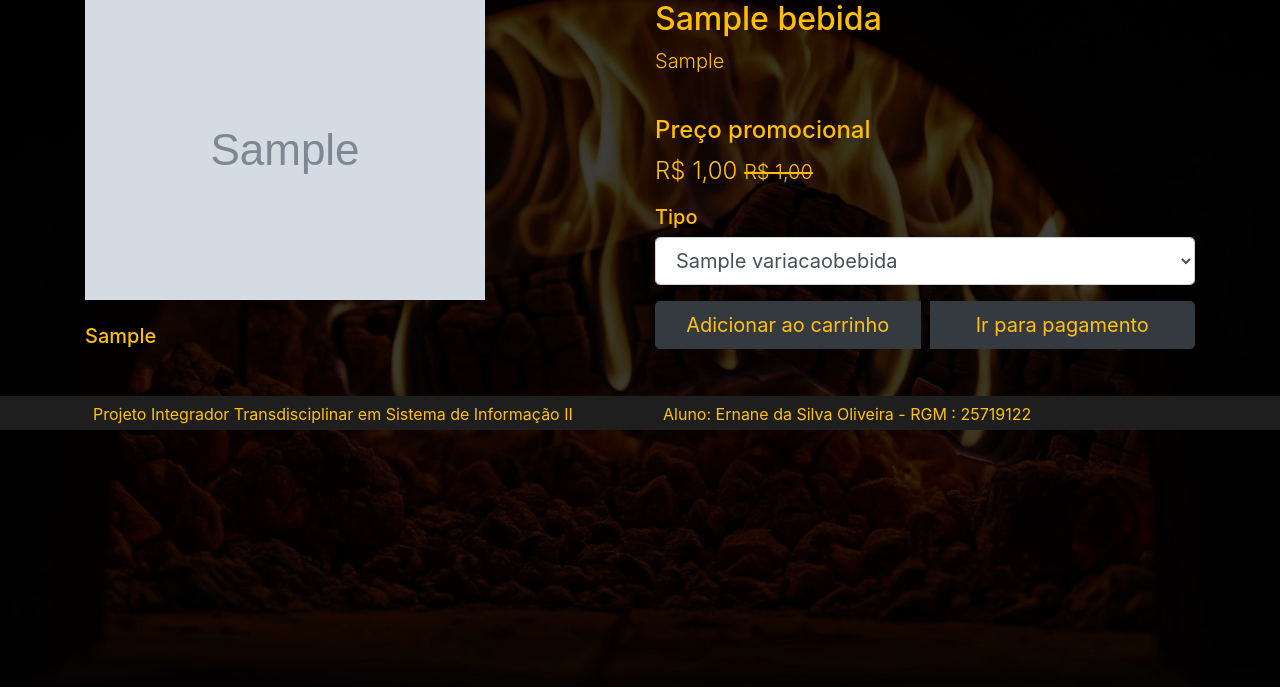
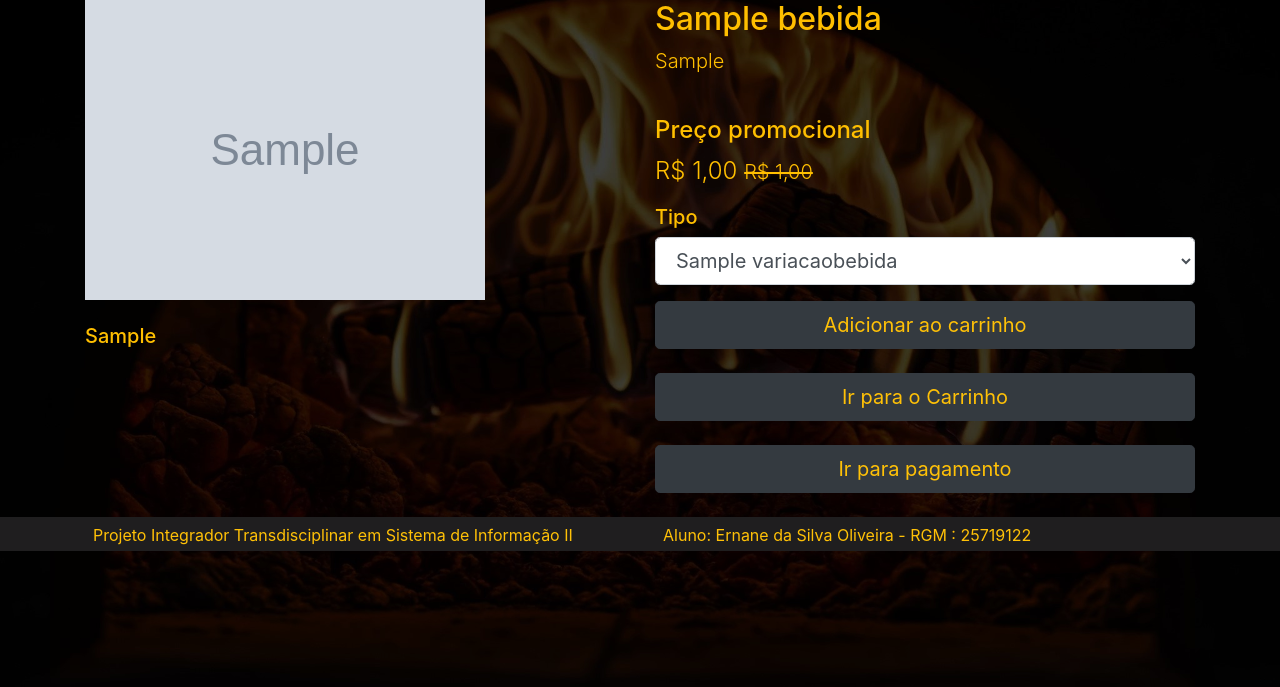
Before and after one commit to pyNandy/bemBolado, a Django app: a page that uses templates/base.html in a window 1280 px wide. Shown: the part 72-759 px from the top of the page. Run offline with Django 3.2, Linux system fonts and the light colour scheme; tables that the repository leaves empty hold one stand-in row (values such as "Sample post"); grey boxes marked "Sample" are stand-in pictures; some libraries are stand-ins or nearby versions.

Commit message:
Atualizar templates

```diff
--- a/loja/settings.py
+++ b/loja/settings.py
@@ -16,6 +16,7 @@ SECRET_KEY = '34s66f2twc8c&q*i_@@4i(yp7wp0-d_hi3il7%1iom55xz(87w'
 DEBUG = True
 
 ALLOWED_HOSTS = ['ernane.pythonanywhere.com']
+# ALLOWED_HOSTS = []
 
 
 # Application definition
--- a/notificar/templates/listar_notificacao.html
+++ b/notificar/templates/listar_notificacao.html
@@ -9,4 +9,4 @@
         </div>
     </div>
 {% endfor %}
-<a class="btn-lido" href="{% url 'marcar_notificacao_lida' %}">Marcar todas como lida</a>
+<a class="btn-lido" href="{% url 'marcar_notificacao_lida' %}">Confirmar recebimento do(s) Pedido(s)</a>
--- a/notificar/templates/superuser_notifications.html
+++ b/notificar/templates/superuser_notifications.html
@@ -17,7 +17,7 @@
         document.addEventListener('DOMContentLoaded', (event) => {
             let notificationsList = document.getElementById('notifications-list');
             if (notificationsList.children.length > 0) {
-                alert('Você tem novas notificações não lidas!');
+                alert('Você tem novo(s) Pedido(s) não lidos!');
             }
         });
     </script>
--- a/produto/templates/produto/detalhe_bebida.html
+++ b/produto/templates/produto/detalhe_bebida.html
@@ -11,22 +11,13 @@
         background-repeat: no-repeat; /* Evita que a imagem se repita */
         background-position: center; /* Centraliza a imagem */
         color: #ffbf00; /* Define a cor da fonte */
-    }
 
     .product-old-price {
         color: #ffbf00 !important; /* Cor branca com !important para garantir a aplicação */
         font-size: 20px;
     }
-
-    .btn-group {
-        display: flex;
-        justify-content: center;
-        gap: 10px; /* Espaço entre os botões */
     }
 
-    .btn-group .btn {
-        flex: 1; /* Faz com que os botões ocupem o mesmo espaço */
-    }
 </style>
 
 
@@ -85,27 +76,36 @@
                         {% endfor %}
                     </select>
                 </div>
-
-                <div class="btn-group">
-                    <button type="submit" class="btn btn-dark btn-lg text-warning">
+                <div class="text-left">
+                    <button type="submit" class="btn btn-dark btn-lg btn-block mr-2 text-warning">
                         <i class="fa fa-shopping-cart" aria-hidden="true"></i>
                         Adicionar ao carrinho
                     </button>
-                    {% if request.user.is_authenticated %}
-                    <a class="btn btn-dark btn-lg text-warning" href="{% url 'produto:carrinho' %}">
-                        <i class="fa fa-shopping-cart" aria-hidden="true"></i>
-                        Ir para o carrinho
+
+                    <br>
+                    <a class="btn btn-dark btn-lg btn-block mr-2 text-warning" href="{% url 'produto:carrinho' %}">
+                        Ir para o Carrinho
                     </a>
-                    <a class="btn btn-dark btn-lg text-warning" href="{% url 'produto:lista_bebidas' %}">
-                        Continuar a compra
-                    </a>
-                    {% else %}
-                    <a class="btn btn-dark btn-lg text-warning" href="{% url 'perfil:criar' %}">
-                        Ir para pagamento
-                    </a>
-                    {% endif %}
+                    <br>
+
+                    <div class="text-center">
+                        {% if request.user.is_authenticated %}
+                        <a class="btn btn-dark btn-lg btn-block mr-2 text-warning" href="{% url 'produto:lista_bebidas' %}">
+                            Continuar a Compra
+                        </a>
+                        {% else %}
+                        <a class="btn btn-dark btn-lg btn-block text-warning" href="{% url 'perfil:criar' %}">
+                            Ir para pagamento
+                        </a>
+                        {% endif %}
+                    </div>
                 </div>
-
+                {% comment %}
+                <button type="submit" class="btn btn-dark btn-lg btn-block mr-2 text-warning">
+                    <i class="fa fa-shopping-cart" aria-hidden="true"></i>
+                    Adicionar ao carrinho
+                </button>
+                {% endcomment %}
             </form>
         </div>
     </div>
--- a/templates/base.html
+++ b/templates/base.html
@@ -2,14 +2,25 @@
 <!doctype html>
 <html lang="pt-BR">
 <head>
-    {% load static %}
     {% include 'parciais/_head.html' %}
-    <title>{% block titulo %}{% endblock %}| Bem Bolado</title>
+    <title>{% block titulo %}{% endblock %} | Bem Bolado</title>
+    <script src="https://ajax.googleapis.com/ajax/libs/jquery/3.5.1/jquery.min.js"></script>
     <script>
-        // Função para atualizar a página a cada 1 minuto (30000 milissegundos)
-        setInterval(function() {
-            location.reload();
-        }, 30000);
+        function atualizarNotificacoes() {
+            $.ajax({
+                url: '{% url "notificar:listar_notificacao" %}', // URL para listar notificações
+                type: 'GET',
+                success: function(data) {
+                    $('#notificacoes').html(data);
+                },
+                error: function(xhr, status, error) {
+                    console.error('Erro ao atualizar notificações:', error);
+                }
+            });
+        }
+
+        // Atualize as notificações a cada 30 segundos
+        setInterval(atualizarNotificacoes, 30000);
     </script>
     <style>
         body {
@@ -37,6 +48,9 @@
     {% include 'parciais/_nav.html' %}
     <main class="container mt-4 mb-4">
         {% include 'parciais/_messages.html' %}
+        <div id="notificacoes">
+            <!-- As notificações serão carregadas aqui -->
+        </div>
         {% block conteudo %}{% endblock %}
     </main>
     {% include 'parciais/_footer.html' %}
```
Also changed, not shown: loja/admin.py (deleted, +0 -7 lines), notificar/urls.py (+0 -17 lines), notificar/views.py (+5 -12 lines), produto/templates/produto/carrinho.html (+7 -7 lines), produto/templates/produto/detalhe.html (+11 -15 lines), produto/templates/produto/detalhe_doce.html (+17 -28 lines), templates/admin/base_site.html (+4 -4 lines), templates/static/assets/custom/css/style_home.css (+14 -7 lines), 1 other file.
